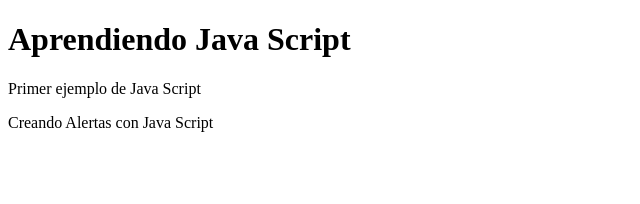
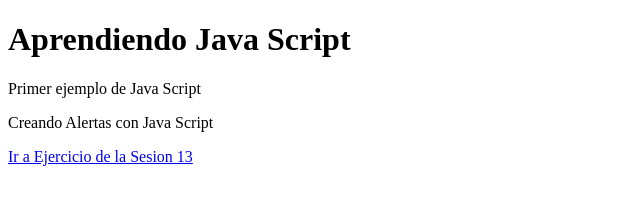
Before and after one commit to arturohuapayahuapaya/proyecto-demo, a plain HTML site: page index.html in a window 1280 px wide. Shown: the whole page, without its empty margins (0-640 px from the left). Drawn offline with Linux system fonts and the light colour scheme.

Commit message:
Update index.html

```diff
--- a/index.html
+++ b/index.html
@@ -15,6 +15,7 @@
 		<div>
 			<p>Creando Alertas con Java Script</p>
 		</div>
+		<a href="pagina1.html">Ir a Ejercicio de la Sesion 13</a>
 	</main>
 	<footer>
 
```
